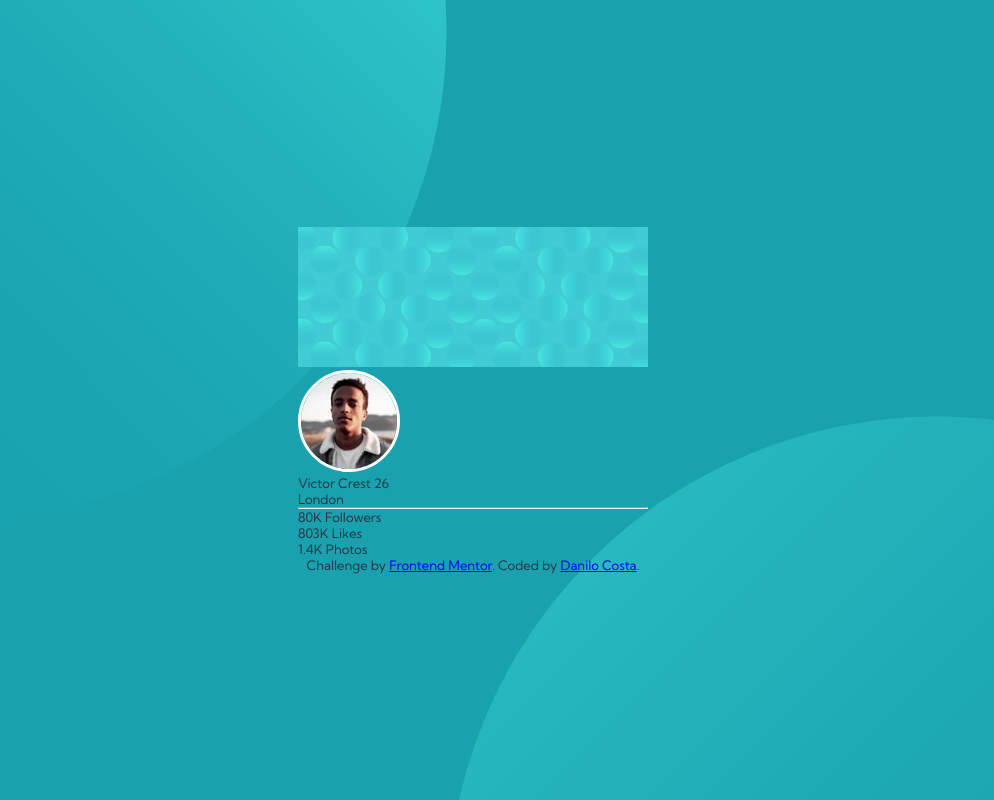
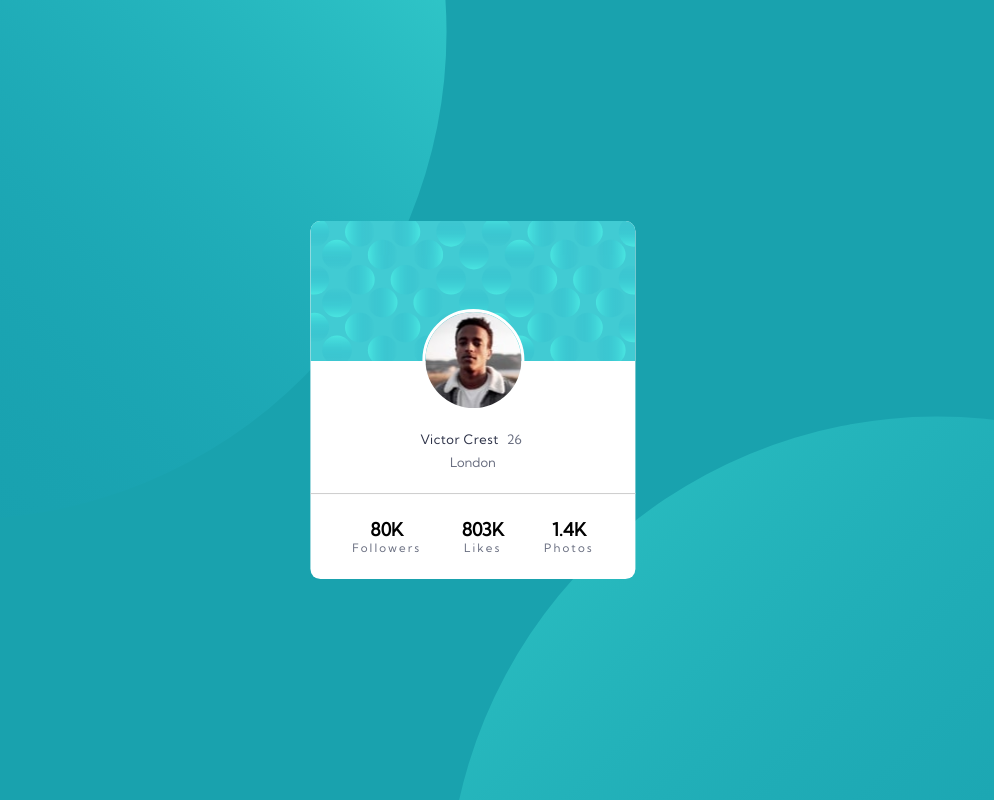
Before and after one commit to daaaan12/Challenge-FrontEnd-Mentor-4, a plain HTML site: page index.html in a window 1280 px wide. Shown: the whole page, without its empty margins (167-1161 px from the left). Drawn offline with Linux system fonts and the light colour scheme.

Commit message:
Update index.html

```diff
--- a/index.html
+++ b/index.html
@@ -1,47 +1,53 @@
 <!DOCTYPE html>
 <html lang="pt-br">
-<head>
-  <meta charset="UTF-8">
-  <meta name="viewport" content="width=device-width, initial-scale=1.0"> <!-- displays site properly based on user's device -->
+  <head>
+    <meta charset="UTF-8" />
+    <meta name="viewport" content="width=device-width, initial-scale=1.0" />
+    <!-- displays site properly based on user's device -->
 
-  <link rel="icon" type="image/png" sizes="32x32" href="./images/favicon-32x32.png">
+    <link
+      rel="icon"
+      type="image/png"
+      sizes="32x32"
+      href="./images/favicon-32x32.png"
+    />
 
-  <title>Frontend Mentor | Profile card component</title>
+    <title>Frontend Mentor | Profile card component</title>
 
-  <link rel="stylesheet" href="./style.css">
+    <link rel="stylesheet" href="./style.css" />
+  </head>
+  <body>
+    <main class="card">
+      <div class="card-header">
+        <img class="img-victor" src="./images/image-victor.jpg" alt="" />
 
-</head>
-<body>
+        <div class="identificacao">
+          <h2 class="nome">Victor Crest</h2>
+          <p class="idade">26</p>
+        </div>
+        <p class="local">London</p>
+      </div>
 
+      <div>
+        <ul class="stats-card">
 
-<div id="alinhador-card">
+          <li class="stat-card">
+            <span class="stats-numero">80K</span>
+            <p class="stats-texto">Followers</p>
+          </li>
 
-  <div id="card">
-    <img class="img-topo" src="./images/bg-pattern-card.svg" alt="">
-    <div class="alinhador-victor">
-    <img class="img-victor" src="./images/image-victor.jpg" alt="">
-  </div>
+          <li class="stat-card">
+            <span class="stats-numero">803K</span>
+            <p class="stats-texto">Likes</p>
+          </li>
 
-    <div id="centralizador-texto">
-      <h1>Victor Crest <span class="gray"> 26</span></h1>
-      <h3 class="gray alinha-london">London</h3>
-    </div>
+          <li class="stat-card">
+            <span class="stats-numero">1.4K</span>
+            <p class="stats-texto">Photos</p>
+          </li>
 
-    <hr>
-
-    <div id="alinhador-social">
-      <h2 class="social-numeros">80K <span class="social-texto">Followers</span></h2>
-      <h2 class="social-numeros">803K <span class="social-texto">Likes</span></h2>
-      <h2 class="social-numeros">1.4K <span class="social-texto">Photos</span></h2>
-    </div>
-
-  </div>
-</div>
-
-<div class="attribution">
-  Challenge by <a href="https://www.frontendmentor.io?ref=challenge" target="_blank">Frontend Mentor</a>.
-  Coded by <a href="#">Danilo Costa</a>.
-</div>
-
-</body>
+        </ul>
+      </div>
+    </main>
+  </body>
 </html>
```
